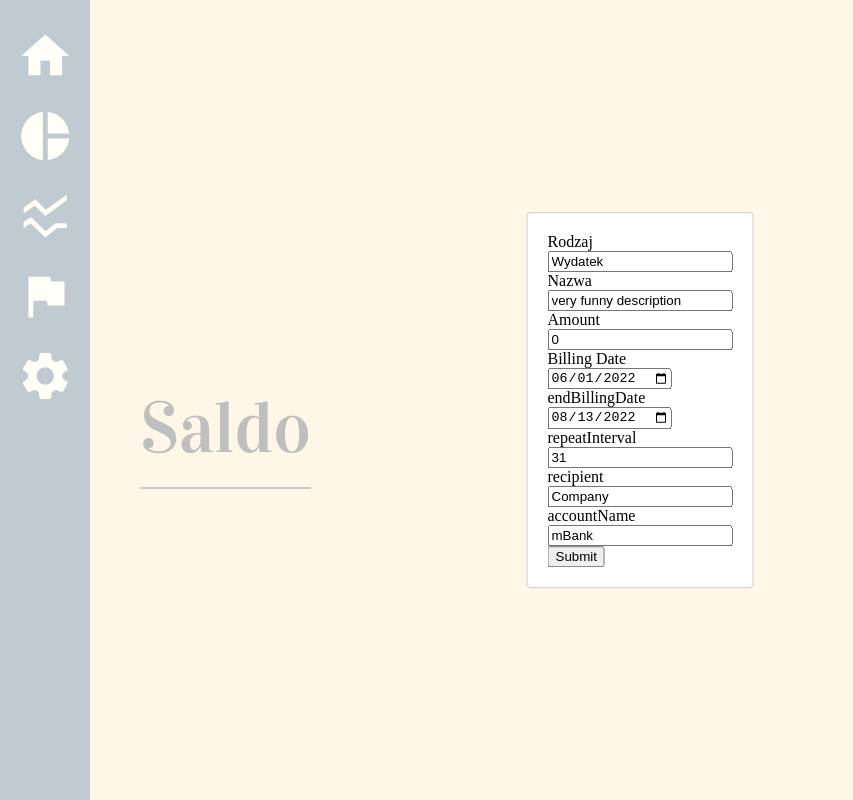
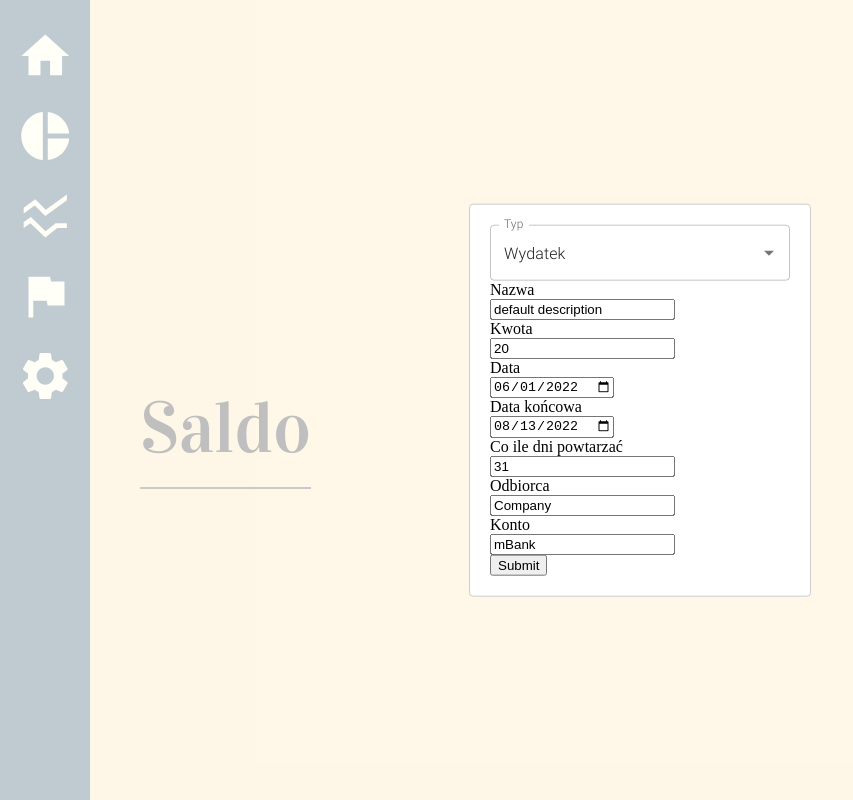
Before and after one commit to t-ukowski/Budget-planner, a React (Create React App) app in the folder frontend/: page / in a window 1280 px wide. Both pictures are taken after a click on the button "Zaplanuj". Shown: the whole page, without its empty margins (0-853 px from the left). Built offline with nearby package versions, Linux system fonts and the light colour scheme; no server answers.

Commit message:
types selection works

```diff
--- a/frontend/src/components/modals/AddIncome.js
+++ b/frontend/src/components/modals/AddIncome.js
@@ -1,15 +1,20 @@
 import React, { useState } from 'react';
 import axios from 'axios';
+import Box from '@mui/material/Box';
+import TextField from '@mui/material/TextField';
+import Autocomplete from '@mui/material/Autocomplete';
 
 export default function AddIncome() {
   const [type, setType] = useState('Wydatek');
   const [billingDate, setBillingDate] = useState('2022-06-01');
   const [endBillingDate, setEndBillingDate] = useState('2022-08-13');
   const [repeatInterval, setRepeatInterval] = useState(31);
-  const [amount, setAmount] = useState(0);
-  const [description, setDescription] = useState('very funny description');
+  const [amount, setAmount] = useState(20);
+  const [description, setDescription] = useState('default description');
   const [recipient, setRecipient] = useState('Company');
   const [accountName, setAccountName] = useState('mBank');
+
+  const types = [{ label: 'Wydatek' }, { label: 'Przychód' }];
 
   function handleSubmit(event) {
     event.preventDefault();
@@ -38,10 +43,36 @@ export default function AddIncome() {
       onSubmit={(e) => {
         handleSubmit(e);
       }}>
-      <label>Rodzaj</label>
-      <br />
-      <input name="type" type="text" onChange={(e) => setType(e.target.value)} value={type} />
-      <br />
+      <Autocomplete
+        name="type"
+        id="select2"
+        value={type}
+        onChange={(event, newType) => {
+          setType(newType.label);
+        }}
+        sx={{ width: 300 }}
+        options={types}
+        autoHighlight
+        // getOptionLabel={(option) => option.label}
+        renderOption={(props, option) => (
+          <Box component="li" sx={{ '& > img': { mr: 2, flexShrink: 0 } }} {...props}>
+            {option.label}
+          </Box>
+        )}
+        renderInput={(params) => (
+          <TextField
+            {...params}
+            //onChange={(e) => setType(e.target.value.label)}
+            label="Typ"
+            //value={type}
+            inputProps={{
+              ...params.inputProps,
+              autoComplete: 'new-password' // disable autocomplete and autofill
+            }}
+          />
+        )}
+      />
+
       <label>Nazwa</label>
       <br />
       <input
@@ -51,12 +82,12 @@ export default function AddIncome() {
         value={description}
       />
       <br />
-      <label>Amount</label>
+      <label>Kwota</label>
       <br />
       <input name="amount" type="text" onChange={(e) => setAmount(e.target.value)} value={amount} />
       <br />
 
-      <label>Billing Date</label>
+      <label>Data</label>
       <br />
       <input
         name="billingDate"
@@ -65,7 +96,7 @@ export default function AddIncome() {
         value={billingDate}
       />
       <br />
-      <label>endBillingDate</label>
+      <label>Data końcowa</label>
       <br />
       <input
         name="endBillingDate"
@@ -74,7 +105,7 @@ export default function AddIncome() {
         value={endBillingDate}
       />
       <br />
-      <label>repeatInterval</label>
+      <label>Co ile dni powtarzać</label>
       <br />
       <input
         name="repeatInterval"
@@ -83,7 +114,7 @@ export default function AddIncome() {
         value={repeatInterval}
       />
       <br />
-      <label>recipient</label>
+      <label>Odbiorca</label>
       <br />
       <input
         name="recipient"
@@ -92,7 +123,7 @@ export default function AddIncome() {
         value={recipient}
       />
       <br />
-      <label>accountName</label>
+      <label>Konto</label>
       <br />
       <input
         name="accountName"
```
Also changed, not shown: frontend/src/components/forms/DropDownSelect.js (added, +31 -0 lines).
